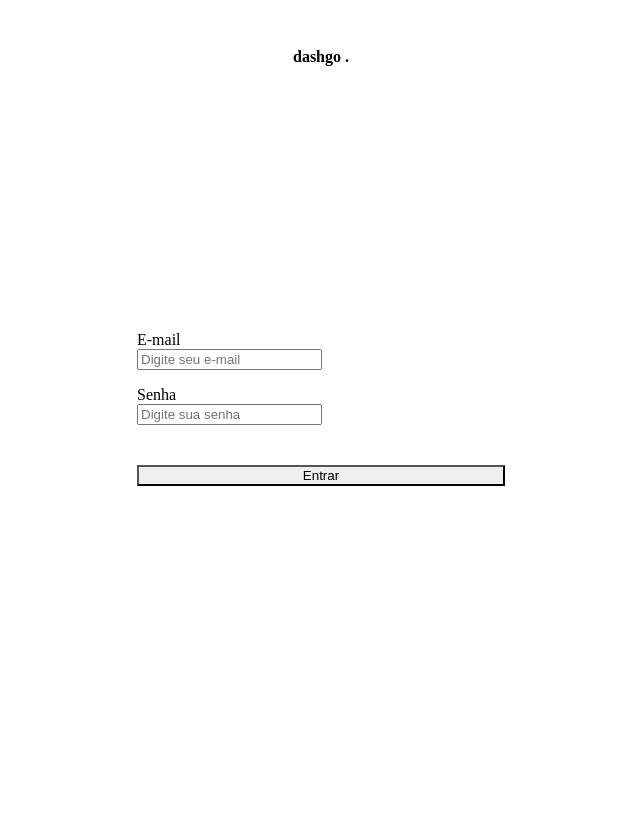
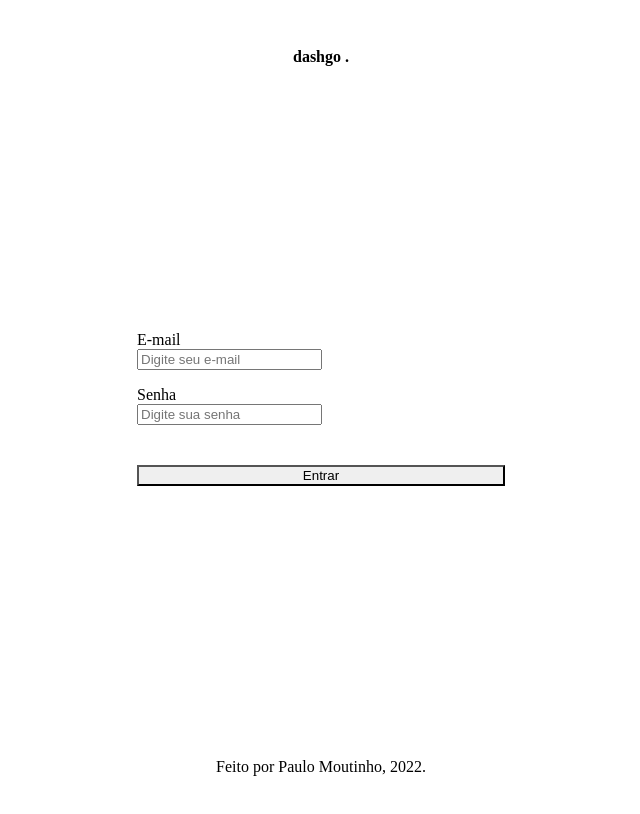
Before and after one commit to moutinhofuturedev/DashGO, a Next.js app: page / in a window 1280 px wide. Shown: the top 814 px of the page, without its empty margins (359-999 px from the left). Built offline with nearby package versions, Linux system fonts and the light colour scheme.

Commit message:
update: pt3 - add footer

```diff
--- a/src/pages/index.tsx
+++ b/src/pages/index.tsx
@@ -56,6 +56,13 @@ export default function SignIn() {
           Entrar
         </Button>
       </Flex>
+      <Text
+        as={"footer"}
+        position={"absolute"}
+        bottom={"1.5rem"}
+      >
+        Feito por Paulo Moutinho, 2022.
+      </Text>
     </Flex>
   );
 }
```
